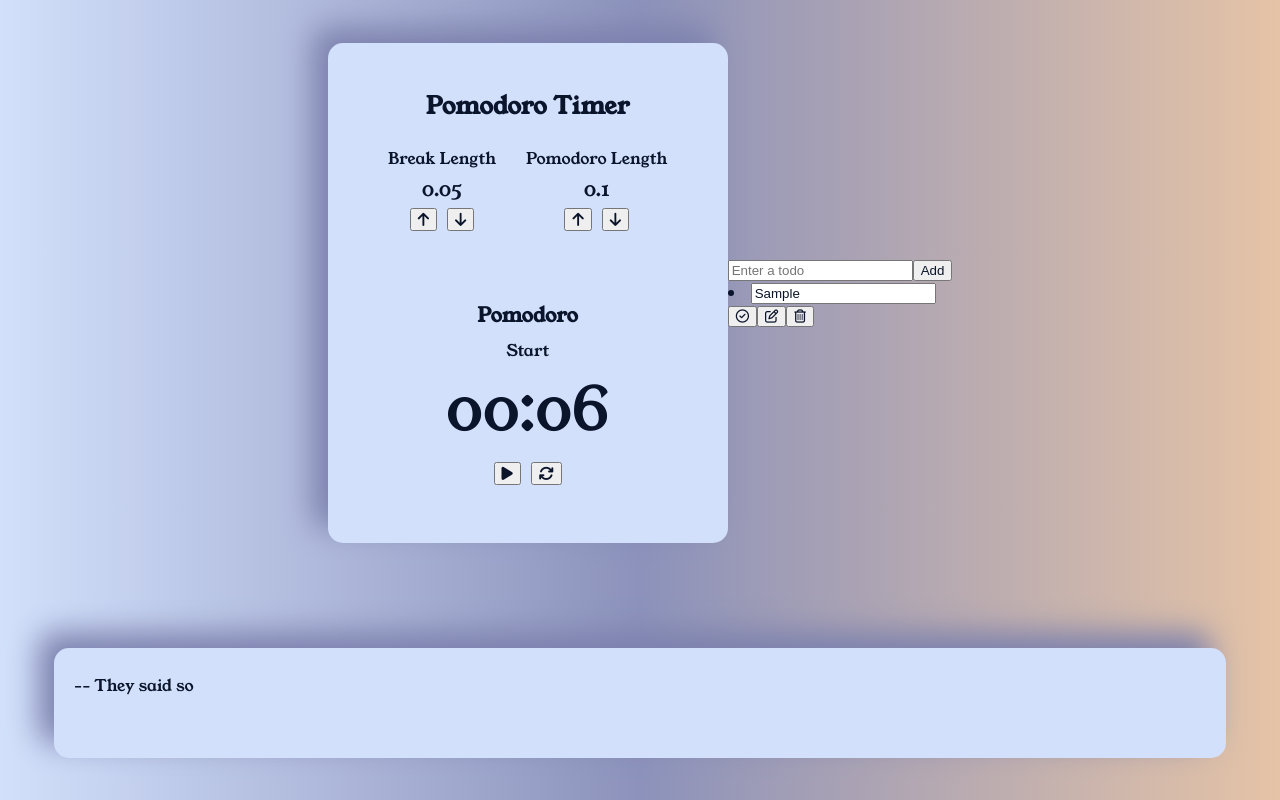
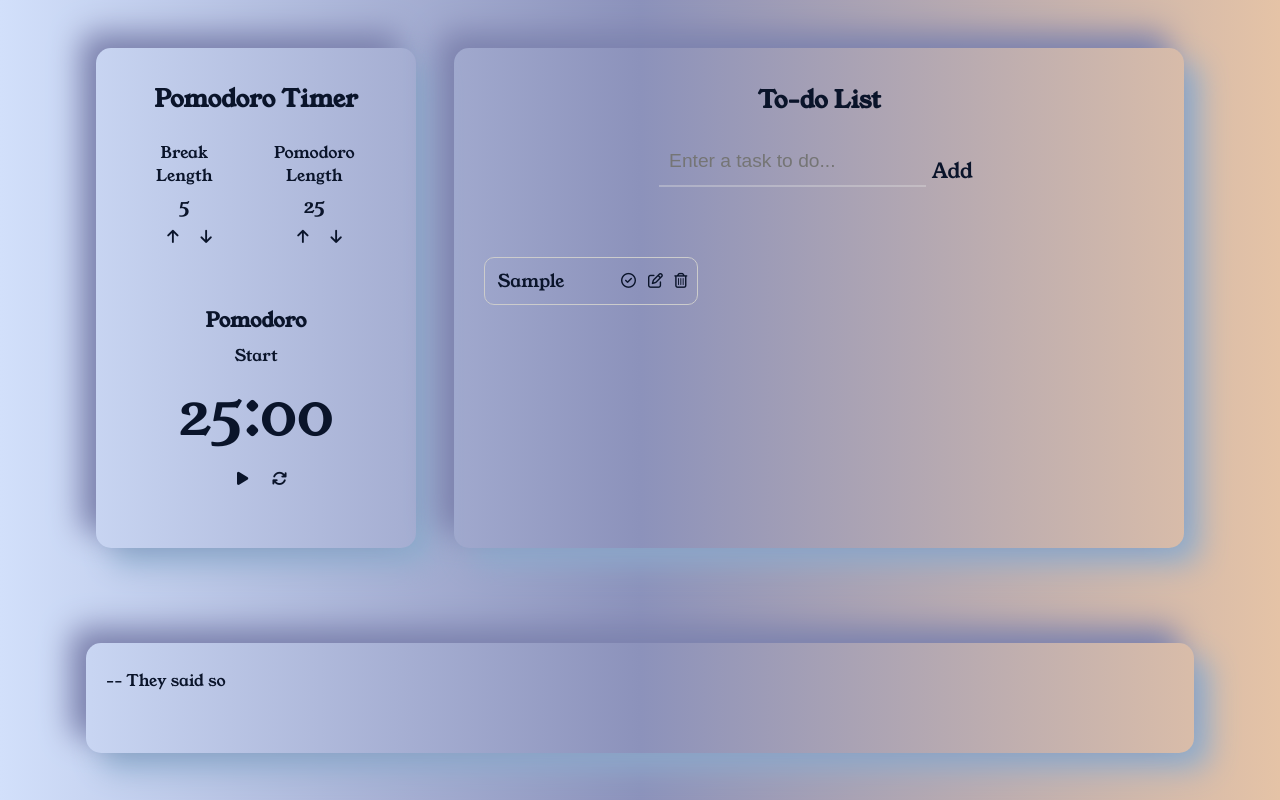
Before and after one commit to hongyulu-github/pomodoro-timer, a React (Vite) app: page / in a window 1280 px wide. Both pictures are taken after typing "Sample" into the empty fields and a click on the button "Add". Built offline with nearby package versions, Linux system fonts and the light colour scheme; no server answers.

Commit message:
styled when laptop

```diff
--- a/src/App.css
+++ b/src/App.css
@@ -9,6 +9,8 @@
     --light-green:rgb(215, 229, 202);
     --dark-yellow:rgb(229, 195, 166);
     --light-yellow:rgb(249, 243, 204);
+    --watery-yellow:rgb(249, 246, 226);
+
     --font:'Young Serif', serif;
 }
 
@@ -31,8 +33,9 @@ body,html{
 
 .card {
     border-radius: 15px;
-    background: var(--watery-blue);
-    box-shadow: -15px -15px 30px var(--light-purple);
+    background: transparent;
+    box-shadow: -15px -15px 30px var(--light-purple),
+                15px 15px 30px var(--light-blue) ;
   }
 
 .flex-center{
@@ -41,6 +44,13 @@ body,html{
     align-items: center;
     margin: 0 15px;
 }
+.flex-bottom{
+    display: flex;
+    justify-content: center;
+    align-items: flex-end;
+    margin: 0 15px;
+}
+
 
 .flex-center-col{
     display: flex;
@@ -51,6 +61,32 @@ body,html{
 
 }
 .timer-box{
-    width: 400px;
+    width: 25vw;
     height: 500px;
+    margin-right: 3vw;
 }
+
+.todoList-box{
+    width: 57vw;
+    min-height: 500px;
+    height: max-content;
+}
+
+
+
+
+
+
+
+button {
+    background-color: transparent;
+    outline: none;
+    border: none;
+    cursor: pointer;
+  }
+
+
+button:hover{
+    transform: scale(1.2);
+    transition: ease-in-out 0.4s;
+}
--- a/src/App.jsx
+++ b/src/App.jsx
@@ -14,8 +14,8 @@ function App() {
   const [btnText, setbtnText] = useState("Start")
   const [paused, setPaused] = useState(true)
   const [turns,setTurns] = useState([
-    {name:"Break", time: 0.05},
-    {name:"Pomodoro", time: 0.1},
+    {name:"Break", time: 5},
+    {name:"Pomodoro", time: 25},
 ])
   const [currentTurnTime, setCurrentTurnTime] = useState(turns.find(turn => turn.name === currentTurn)?.time || 0)
   useEffect(()=>{
@@ -54,8 +54,8 @@ function App() {
   }
 
   const handleReset = () => {
-    clearInterval(countdown)
-    setCountdown(null)
+    clearInterval(countdownRef.current)
+    countdownRef.current = null
     setCurrentTurn('Pomodoro');
     setbtnText("Start");
    // setCurrentTime("");
@@ -115,7 +115,7 @@ function App() {
           <Timer currentTurn={currentTurn} currentTurnTime={currentTurnTime} btnText={btnText} onReset={handleReset} onStartStop={handleStartStop}/>
 
         </div>
-        <div className='todoList-box'>
+        <div className='todoList-box card'>
           <Form input={input} setInput={setInput} todos={todos} setTodos={setTodos} editTodo={editTodo} setEditTodo={setEditTodo} />
           <TodoList todos={todos} setTodos={setTodos} setEditTodo={setEditTodo}/>
         </div>
--- a/src/components/Form/Form.jsx
+++ b/src/components/Form/Form.jsx
@@ -33,16 +33,24 @@ const Form = ({input, setInput, todos, setTodos, editTodo, setEditTodo}) => {
   }
 
   return (
-    <form onSubmit={onFormSubmit}>
-        <input type='text'
-               placeholder='Enter a todo'
-               className='task-input'
-               value={input}
-               required
-               onChange={onInputChange}/>
-        <button className='button-add' type='submit' >
-            {editTodo? 'OK' : 'Add'}
+    <form onSubmit={onFormSubmit} className='flex-center-col'>
+        <h2>To-do List</h2>
+        <div className='flex-center flex-bottom'>
+          <div>
+              <input type='text'
+                  placeholder='Enter a task to do...'
+                  className={styles.taskInput}
+                  value={input}
+                  required
+                  onChange={onInputChange}/>
+                  <span className={styles.inputBorder}></span>
+          </div>
+
+        <button className={styles.buttonAdd} type='submit' >
+            {editTodo? 'Save' : 'Add'}
         </button>
+        </div>
+
 
 
     </form>
--- a/src/components/Form/Form.module.css
+++ b/src/components/Form/Form.module.css
@@ -0,0 +1,37 @@
+h2{
+    margin-top: 35px;
+}
+.taskInput{
+
+    font-size: 1.2rem;
+    background-color: transparent;
+    width: 100%;
+    box-sizing: border-box;
+    padding-inline: 0.5em;
+    padding-block: 0.7em;
+    border: none;
+    border-bottom: 2px solid rgba(221, 221, 221, 0.39);
+}
+.taskInput:focus{
+   outline: none;
+}
+.inputBorder {
+    position: absolute;
+    background: #5891ff;
+    width: 0%;
+    height: 2px;
+    bottom: 0;
+    left: 0;
+    transition: 0.3s;
+   }
+.taskInput:hover {
+    background: #4985e01f;
+   }
+ .taskInput:focus ~ .inputBorder {
+    width: 100%;
+   }
+
+.buttonAdd{
+    font-size: 1.3rem;
+    font-family: var(--font)
+}
--- a/src/components/RandomQuote/RandomQuote.jsx
+++ b/src/components/RandomQuote/RandomQuote.jsx
@@ -25,7 +25,7 @@ const RandomQuote = () => {
 
   return (
     <>
-    <div className={`${styles.quoteContainer} ${styles.card}`}>
+    <div className={`${styles.quoteContainer} card`}>
     <p>{quote.text}</p>
       {authorName && authorName.includes(',') ? (
         <p>--{authorName.slice(0, authorName.indexOf(','))}</p>
--- a/src/components/RandomQuote/RandomQuote.module.css
+++ b/src/components/RandomQuote/RandomQuote.module.css
@@ -1,11 +1,6 @@
 .quoteContainer{
     height: 100px;
-    width: 90vw;
+    width: 85vw;
     padding: 10px 0 0 20px;
-    margin-top: 20px;
+
 }
-.card {
-    border-radius: 15px;
-    background: var(--watery-blue);
-    box-shadow: -15px -15px 30px var(--light-purple);
-  }
--- a/src/components/TimeControl/TimeControl.module.css
+++ b/src/components/TimeControl/TimeControl.module.css
@@ -11,6 +11,7 @@
 }
 .turnLabel{
    margin: 5px 0;
+   text-align: center;
 }
 .btns > button{
    margin:  0 5px;
--- a/src/components/TodoList/TodoList.jsx
+++ b/src/components/TodoList/TodoList.jsx
@@ -22,15 +22,15 @@ const TodoList = ({todos, setTodos, setEditTodo}) => {
         setEditTodo(findTodo)
     }
   return (
-    <div>
+    <div className={styles.todoListContainer}>
       {todos.map((todo) =>
-        <li className='list-item' key={todo.id}>
+        <li className={styles.listItem} key={todo.id}>
             <input
                    type='text'
                    value={todo.title}
-                   className={`list ${todo.completed ? 'complete' : ''}`}
+                   className={todo.completed ? styles.completed : ''}
                    onChange={(event) => event.preventDefault()} />
-            <div>
+            <div className={styles.btns}>
                 <button className='button-complete task-button' onClick={()=> handleComplete(todo)}>
                     <i className='fa-regular fa-circle-check' />
                 </button>
@@ -42,7 +42,9 @@ const TodoList = ({todos, setTodos, setEditTodo}) => {
                 </button>
             </div>
         </li>
+
       )}
+
 
     </div>
   )
--- a/src/components/TodoList/TodoList.module.css
+++ b/src/components/TodoList/TodoList.module.css
@@ -0,0 +1,42 @@
+.todoListContainer{
+    margin: 50px 0 0 30px;
+    display: flex;
+    flex-wrap: wrap;
+
+
+}
+
+.listItem{
+    display: flex;
+    flex: 1;
+    margin:20px 0;
+    border: 1px solid #ccc;
+    border-radius: 10px;
+    padding: 10px;
+    max-height: 30px;
+    max-width: 15vw;
+    margin-right: 1vw;
+}
+
+.listItem > input{
+  background-color: transparent;
+  outline: none;
+  border: none;
+  font-family: var(--font);
+  font-size: 1.1rem;
+  width: 65%;
+}
+.completed{
+    text-decoration-style: solid;
+    text-decoration-line: line-through;
+    text-decoration-color: #ff6c6c;
+    opacity: 0.6;
+}
+i{
+    width: 9%;
+    font-size: 15px;
+}
+.btns{
+    display: flex;
+    flex-wrap: nowrap;
+}
```
